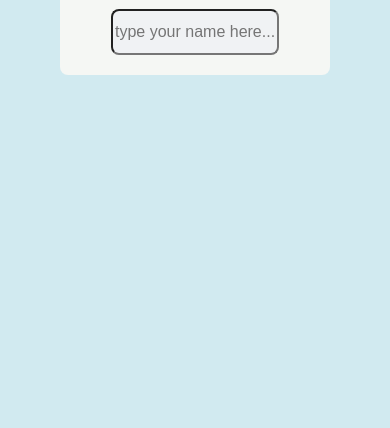
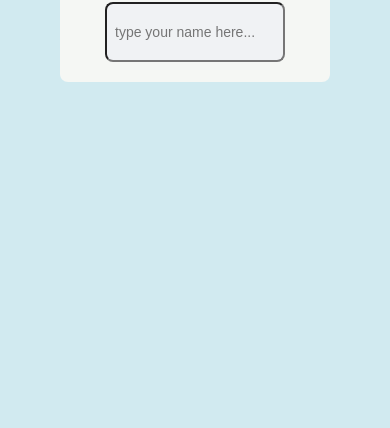
Before and after one commit to DrunkPigeon123/Chat-application-in-JS-and-node.js, a website: page index.html in a window 390 px wide. Shown: the part 432-860 px from the top of the page. Drawn offline with Linux system fonts and the light colour scheme.

Commit message:
Update loging.css

```diff
--- a/loging.css
+++ b/loging.css
@@ -21,3 +21,13 @@ input{
     border-radius: 8px;
     font-size: 16px;
 }
+   @media screen and (max-width: 600px) {
+            .input-container {
+                padding: 0 20px;
+            }
+
+            input {
+                font-size: 14px;
+                padding: 8px;
+            }
+        }
```
